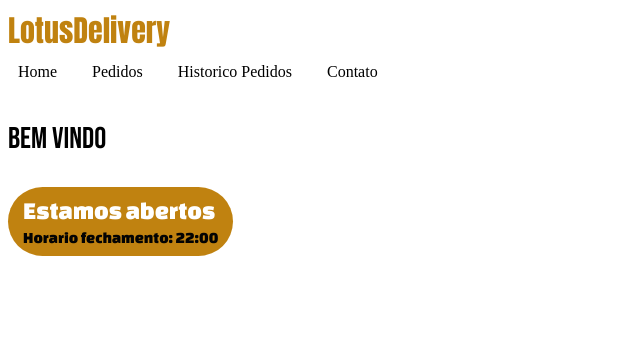
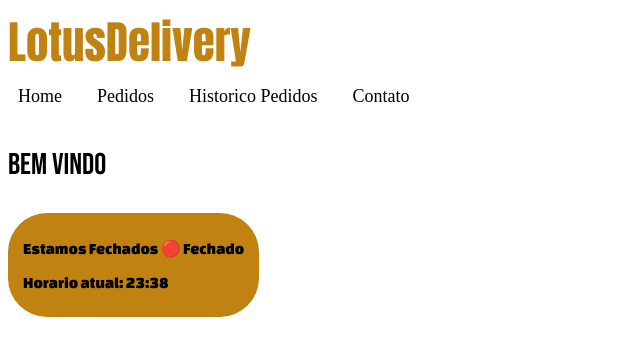
Before and after one commit to Valakzz/Projeto-Final-Web, a plain HTML site: page index.html in a window 1280 px wide. Shown: the whole page, without its empty margins (0-640 px from the left). Drawn offline with Linux system fonts and the light colour scheme.

Commit message:
Funcionalidade de hora, aberto e fechado

```diff
--- a/index.html
+++ b/index.html
@@ -6,6 +6,7 @@
     <title>Lanchonete Lotus</title>
     <link rel="shortcut icon" href="icons/width_393.png" type="image/x-icon">
     <link rel="stylesheet" href="style.css">
+
 </head>
 <body>
 
@@ -25,8 +26,8 @@
 <p id="b">bem Vindo</p>
 
 <div class="horarioAberto">
-<p id="horarioAberto">Estamos abertos</p>
-<p id="fechamento">Horario fechamento: 22:00</p>
+<p class="closeopen">Estamos abertos</p>
+<p class="TimeNowu">Horario fechamento: 22:00</p>
 </div>
 
 
@@ -34,5 +35,9 @@
 
 </body>
 
+<!-- <button id="offon" onclick="watch()">
+    "Ligar"
+</button> -->
 
+<script src="script.js"></script>
 </html>
--- a/script.js
+++ b/script.js
@@ -0,0 +1,23 @@
+function watch(){
+    var TimeNow = new Date().getHours();
+    const hora = new Date().toLocaleTimeString("pt-BR", {
+    hour: "2-digit",
+    minute: "2-digit"
+});
+
+   var watchNow = document.getElementById(TimeNow);
+   watchNow = TimeNow
+   var openclose = document.getElementById("closeopen")
+
+    if(TimeNow >= 17 && TimeNow < 22){
+        document.querySelector(".closeopen").innerHTML =  status.innerHTML = "Estamos abertos 🟢 Aberto";
+    }else{
+        document.querySelector(".closeopen").innerHTML =  status.innerHTML = "Estamos Fechados 🔴 Fechado";
+    }
+
+    document.querySelector(".TimeNowu").innerHTML =
+    `Horario atual:\t ${hora}`;
+}
+
+setInterval(watch, 1000);
+watch();
--- a/style.css
+++ b/style.css
@@ -2,7 +2,7 @@
 
 header{
     display: flex;
-   font-size: 30px;
+   font-size: 45px;
   font-family: 'Anton', sans-serif;
   color: rgb(192, 130, 16);
 
@@ -23,6 +23,8 @@ display:  flex;
 }
 nav a{
  text-decoration:  none;
+ font-size: medium;
+ font-size: 18px;
 }
 
 nav a:hover{
```
